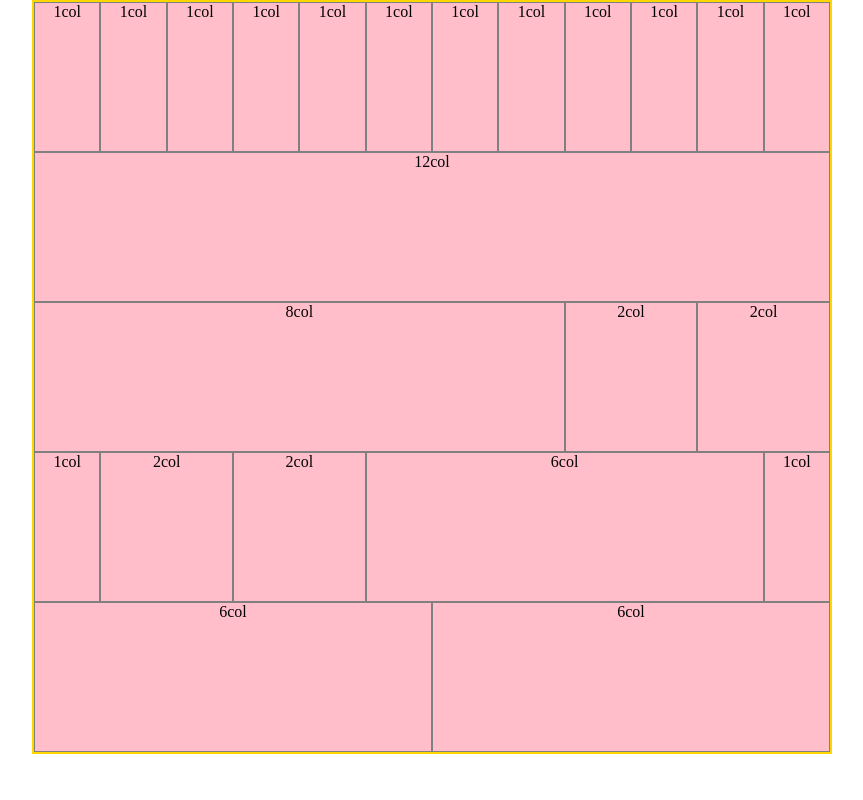
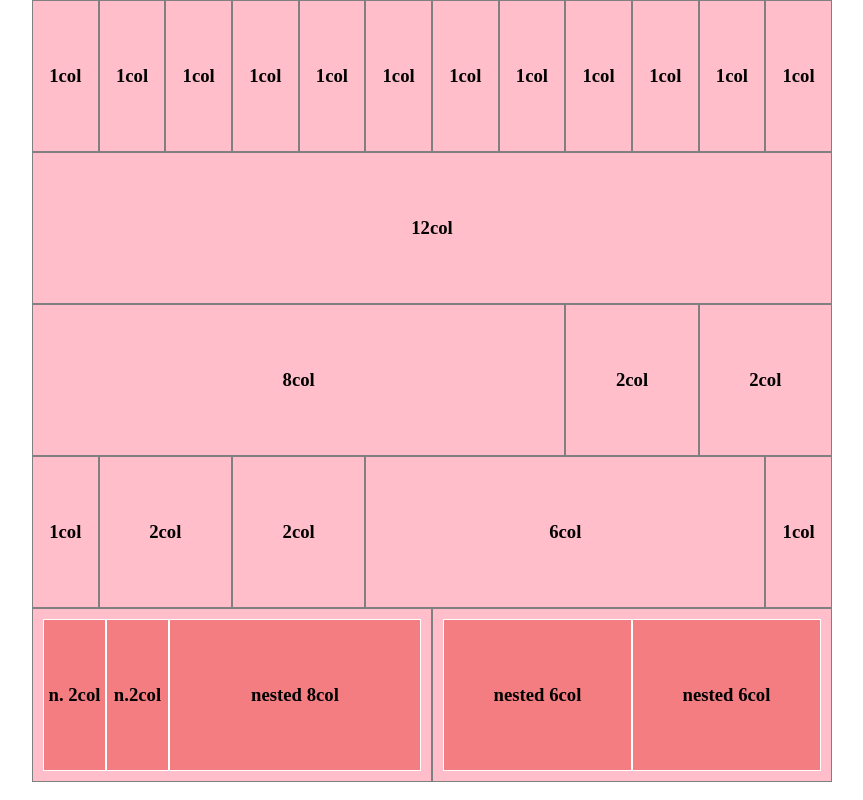
Before and after one commit to maccceo/html-css-12bool, a plain HTML site: page index.html in a window 1280 px wide. Shown: the whole page, without its empty margins (208-1071 px from the left). Drawn offline with Linux system fonts and the light colour scheme.

Commit message:
Colonne rosse - fine esercizio

```diff
--- a/css/style.css
+++ b/css/style.css
@@ -4,13 +4,23 @@
 	box-sizing: border-box;
 }
 
-.container {
-	border: 2px solid gold;
+h3 {
+	line-height: 150px;
 }
 
 [class*="col-"] {
 	background-color: #FFBECA;
-	height: 150px;
+	height: 100%;
 	border: 1px solid grey;
 	text-align: center;
 }
+
+
+.box {
+	padding: 10px;
+}
+
+.box [class*="col-"]  {
+	background-color: #F37D80;
+	border: 1px solid white;
+}
--- a/index.html
+++ b/index.html
@@ -9,37 +9,52 @@
 <body>
 	<div class="container">
 		<div class="row">
-			<div class="col-1">1col</div>
-			<div class="col-1">1col</div>
-			<div class="col-1">1col</div>
-			<div class="col-1">1col</div>
-			<div class="col-1">1col</div>
-			<div class="col-1">1col</div>
-			<div class="col-1">1col</div>
-			<div class="col-1">1col</div>
-			<div class="col-1">1col</div>
-			<div class="col-1">1col</div>
-			<div class="col-1">1col</div>
-			<div class="col-1">1col</div>
+			<div class="col-1"><h3>1col</h3></div>
+			<div class="col-1"><h3>1col</h3></div>
+			<div class="col-1"><h3>1col</h3></div>
+			<div class="col-1"><h3>1col</h3></div>
+			<div class="col-1"><h3>1col</h3></div>
+			<div class="col-1"><h3>1col</h3></div>
+			<div class="col-1"><h3>1col</h3></div>
+			<div class="col-1"><h3>1col</h3></div>
+			<div class="col-1"><h3>1col</h3></div>
+			<div class="col-1"><h3>1col</h3></div>
+			<div class="col-1"><h3>1col</h3></div>
+			<div class="col-1"><h3>1col</h3></div>
 		</div>
 		<div class="row">
-			<div class="col-12">12col</div>
+			<div class="col-12"><h3>12col</h3></div>
 		</div>
 		<div class="row">
-			<div class="col-8">8col</div>
-			<div class="col-2">2col</div>
-			<div class="col-2">2col</div>
+			<div class="col-8"><h3>8col</h3></div>
+			<div class="col-2"><h3>2col</h3></div>
+			<div class="col-2"><h3>2col</h3></div>
 		</div>
 		<div class="row">
-			<div class="col-1">1col</div>
-			<div class="col-2">2col</div>
-			<div class="col-2">2col</div>
-			<div class="col-6">6col</div>
-			<div class="col-1">1col</div>
+			<div class="col-1"><h3>1col</h3></div>
+			<div class="col-2"><h3>2col</h3></div>
+			<div class="col-2"><h3>2col</h3></div>
+			<div class="col-6"><h3>6col</h3></div>
+			<div class="col-1"><h3>1col</h3></div>
 		</div>
 		<div class="row">
-			<div class="col-6">6col</div>
-			<div class="col-6">6col</div>
+			<div class="col-6 box">
+				<div class="container">
+					<div class="row">
+						<div class="col-2"><h3>n. 2col</h3></div>
+						<div class="col-2"><h3>n.2col</h3></div>
+						<div class="col-8"><h3>nested 8col</h3></div>
+					</div>
+				</div>
+			</div>
+			<div class="col-6 box">
+				<div class="container">
+					<div class="row">
+						<div class="col-6"><h3>nested 6col</h3></div>
+						<div class="col-6"><h3>nested 6col</h3></div>
+					</div>
+				</div>
+			</div>
 		</div>
 	</div>
 </body>
```
